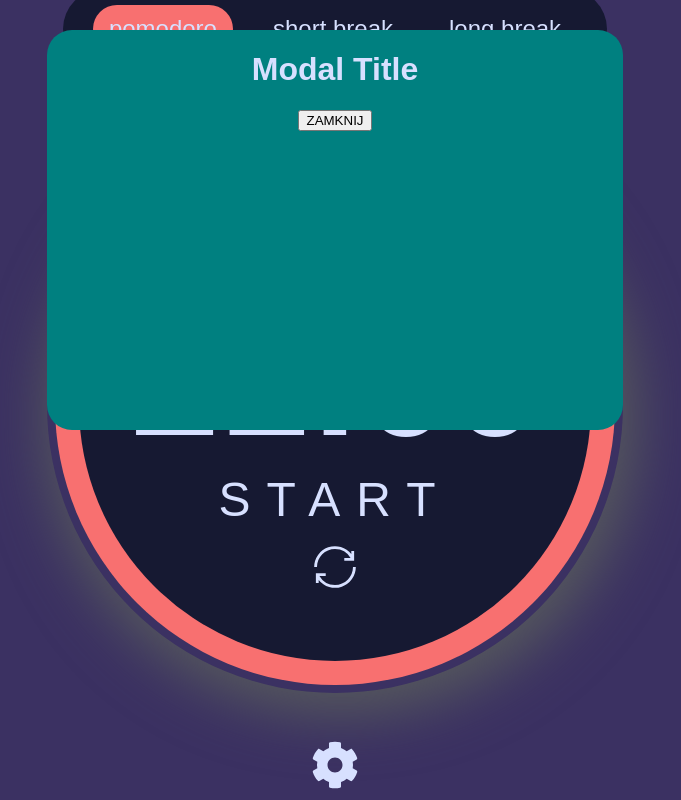
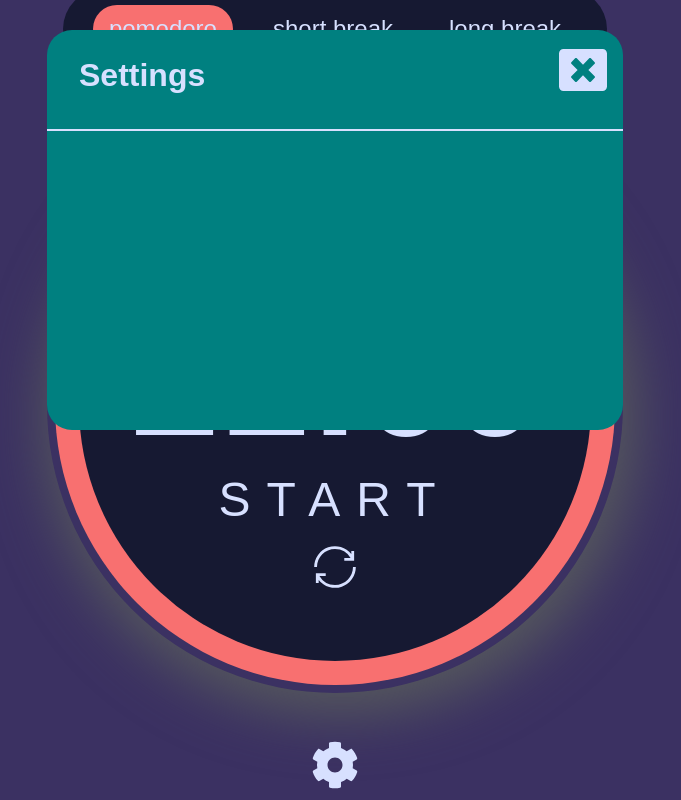
Before and after one commit to Gosia-Magdzik/pomodoro, a React (Create React App) app: page / in a window 1280 px wide. Both pictures are taken after a click on the element 640 px from the left and 940 px from the top of the page. Shown: the part 170-970 px from the top of the page, without its empty margins (305-986 px from the left). Built offline with nearby package versions, Linux system fonts and the light colour scheme.

Commit message:
small style changing

```diff
--- a/src/components/Setting/ModalContainer/index.js
+++ b/src/components/Setting/ModalContainer/index.js
@@ -6,7 +6,9 @@ import {
   ModalBody,
   ModalTitle,
   ModalCloseButton,
+  Hr
 } from './styled';
+import { FaWindowClose } from 'react-icons/fa'
 
 export const ModalContainer = ({ onClose }) => {
   return (
@@ -18,9 +20,12 @@ export const ModalContainer = ({ onClose }) => {
         transition={{ duration: 0.4 }}
       >
         <ModalHeader>
-          <ModalTitle>Modal Title</ModalTitle>
-          <ModalCloseButton onClick={onClose}>ZAMKNIJ</ModalCloseButton>
+          <ModalTitle>Settings</ModalTitle>
+          <ModalCloseButton onClick={onClose}>
+            <FaWindowClose/>
+          </ModalCloseButton>
         </ModalHeader>
+        <Hr/>
         <ModalBody></ModalBody>
       </ModalContent>
     </Container>
--- a/src/components/Setting/ModalContainer/styled.js
+++ b/src/components/Setting/ModalContainer/styled.js
@@ -20,7 +20,9 @@ export const ModalContent = styled(motion.div)`
 `
 
 export const ModalHeader = styled.div`
-
+    display: flex;
+    justify-content: space-between;
+    align-items: center;
 `
 
 export const ModalBody = styled.div`
@@ -28,9 +30,17 @@ export const ModalBody = styled.div`
 `
 
 export const ModalTitle = styled.h1`
-
+    margin-left: 2rem;
 `
 
 export const ModalCloseButton = styled.button`
+    justify-self: end;
+    all: unset;
+    margin: 1rem;
+    font-size: 3rem;
+`
+
+export const Hr = styled.hr`
+    border: 1px solid ${({ theme }) => theme.color.Periwinkle};
 
 `
```
